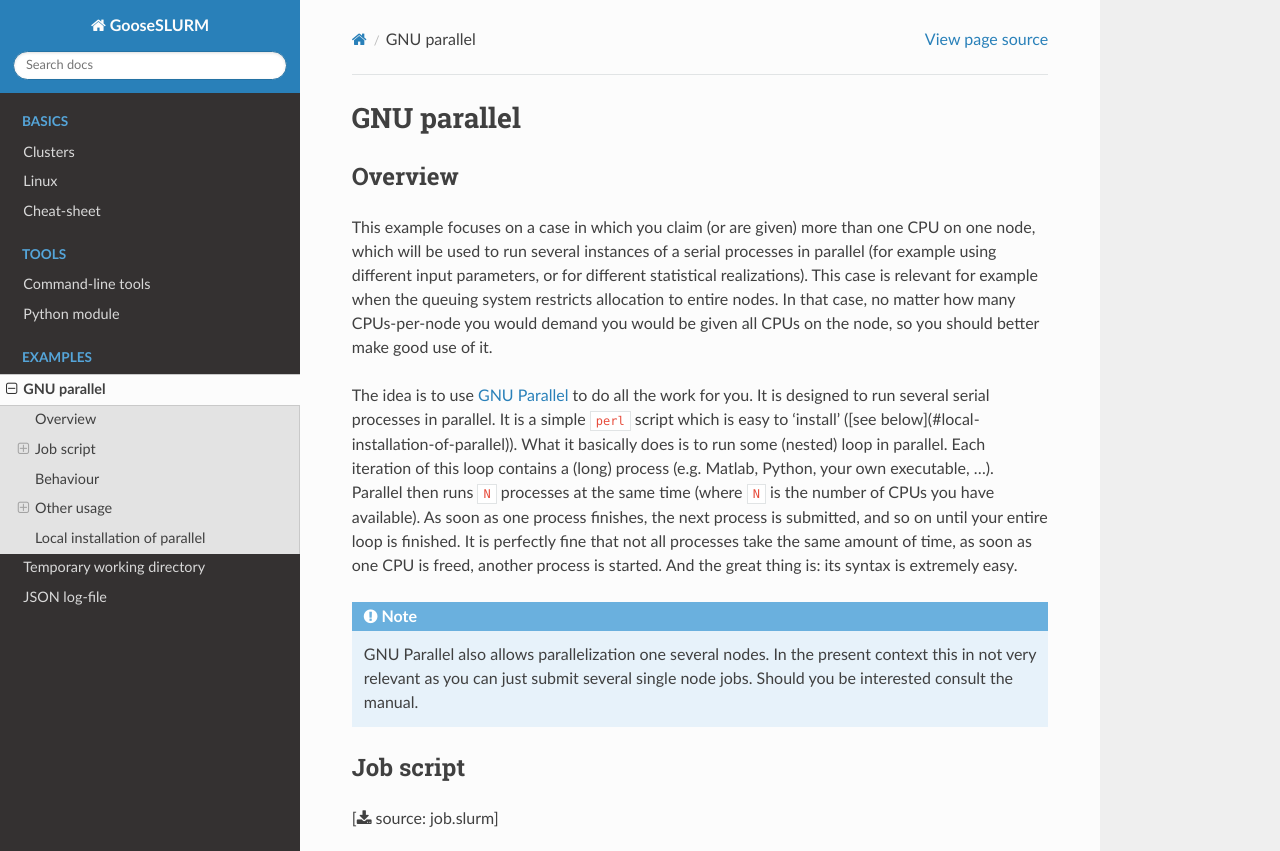
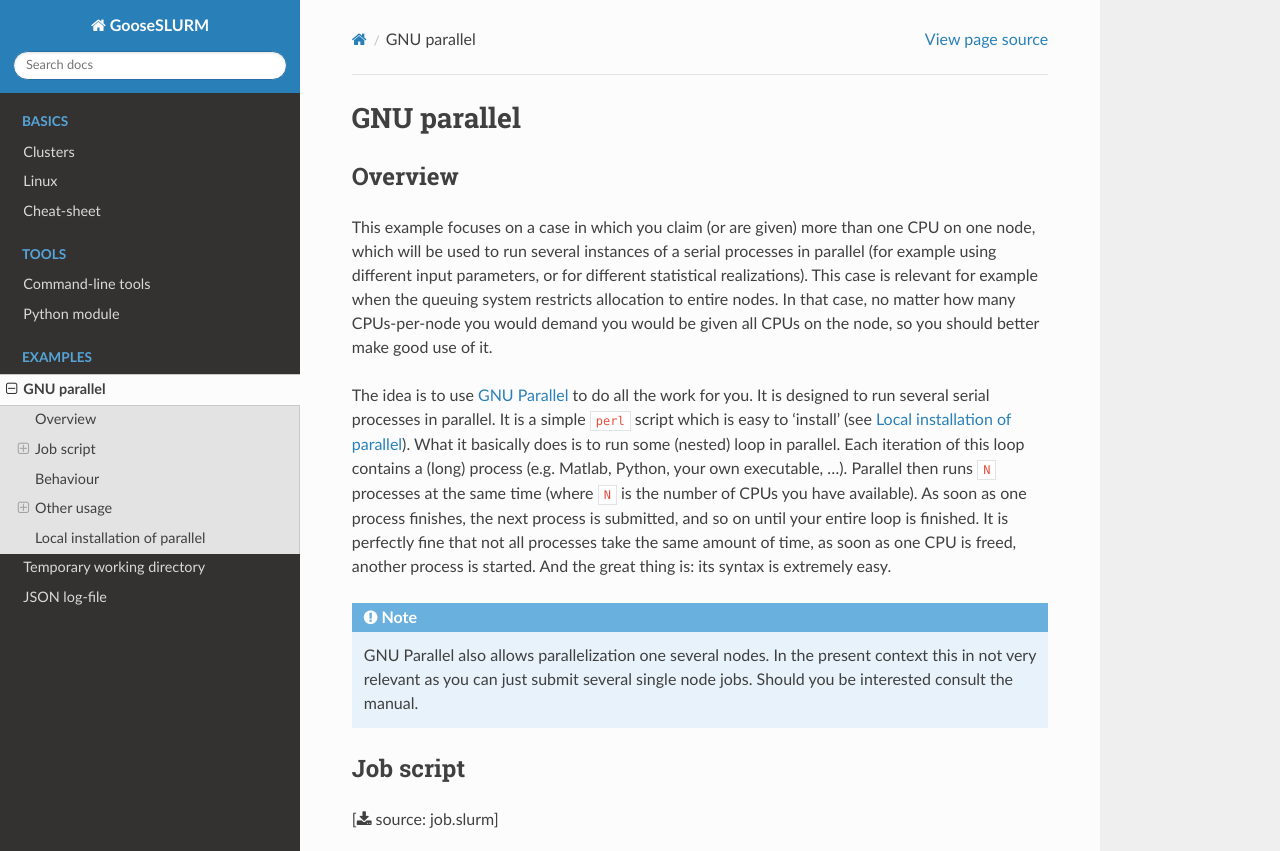
Before and after one commit to tdegeus/GooseSLURM, a Sphinx documentation site: the page built from docs/examples/parallel/readme.rst, in a window 1280 px wide and 900 px high, cut to the strip 0-851 px from the top of the window. Built offline with Sphinx 7.4.7 and the Read the Docs theme 2.0.0, drawn with Linux system fonts in a browser that asks for light colours; formulas are drawn with MathJax 3; some of the changed lines change nothing that is shown; some of the changed text lies outside the part shown.

Commit message:
[docs] Fixed type-o

```diff
--- a/docs/examples/parallel/readme.rst
+++ b/docs/examples/parallel/readme.rst
@@ -8,7 +8,7 @@ Overview
 
 This example focuses on a case in which you claim (or are given) more than one CPU on one node, which will be used to run several instances of a serial processes in parallel (for example using different input parameters, or for different statistical realizations). This case is relevant for example when the queuing system restricts allocation to entire nodes. In that case, no matter how many CPUs-per-node you would demand you would be given all CPUs on the node, so you should better make good use of it.
 
-The idea is to use `GNU Parallel <https://www.gnu.org/software/parallel/>`_ to do all the work for you. It is designed to run several serial processes in parallel. It is a simple ``perl`` script which is easy to 'install' ([see below](#local-installation-of-parallel)).  What it basically does is to run some (nested) loop in parallel. Each iteration of this loop contains a (long) process (e.g. Matlab, Python, your own executable, ...). Parallel then runs ``N`` processes at the same time (where ``N`` is the number of CPUs you have available). As soon as one process finishes, the next process is submitted, and so on until your entire loop is finished. It is perfectly fine that not all processes take the same amount of time, as soon as one CPU is freed, another process is started. And the great thing is: its syntax is extremely easy.
+The idea is to use `GNU Parallel <https://www.gnu.org/software/parallel/>`_ to do all the work for you. It is designed to run several serial processes in parallel. It is a simple ``perl`` script which is easy to 'install' (see `Local installation of parallel`_).  What it basically does is to run some (nested) loop in parallel. Each iteration of this loop contains a (long) process (e.g. Matlab, Python, your own executable, ...). Parallel then runs ``N`` processes at the same time (where ``N`` is the number of CPUs you have available). As soon as one process finishes, the next process is submitted, and so on until your entire loop is finished. It is perfectly fine that not all processes take the same amount of time, as soon as one CPU is freed, another process is started. And the great thing is: its syntax is extremely easy.
 
 .. note::
 
@@ -55,8 +55,6 @@ The job is submitted using
     $ sbatch job.slurm
 
 Once the job is completed, the output can be inspected:
-
-[:download:`source: job.slurm.out <job.slurm.out>`]
 
 .. code-block:: bash
 
```
